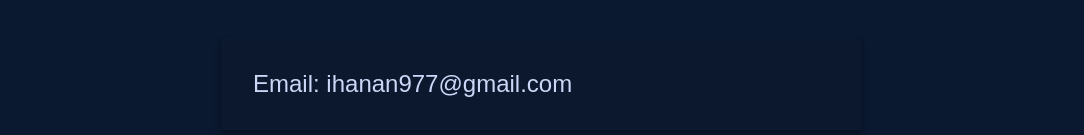
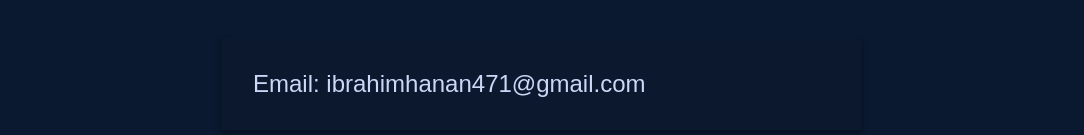
Before and after one commit to Hanan1413/my-portfolio, a React (Vite) app: page /contact in a window 1280 px wide. Shown: the part 449-584 px from the top of the page, without its empty margins (99-1183 px from the left). Built offline with nearby package versions, Linux system fonts and the light colour scheme; the HTML template or start-up script is replaced by a standard one.

Commit message:
update email

```diff
--- a/src/pages/Contact/Contact.jsx
+++ b/src/pages/Contact/Contact.jsx
@@ -9,7 +9,7 @@
         <p className="font-size"> Cellphone: 0569382756</p>
       </div>
       <div className="contact-card hover-scale duration-500 ">
-        <p className="font-size"> Email: ihanan977@gmail.com</p>
+        <p className="font-size"> Email: ibrahimhanan471@gmail.com </p>
       </div>
     </div>
   );
```
